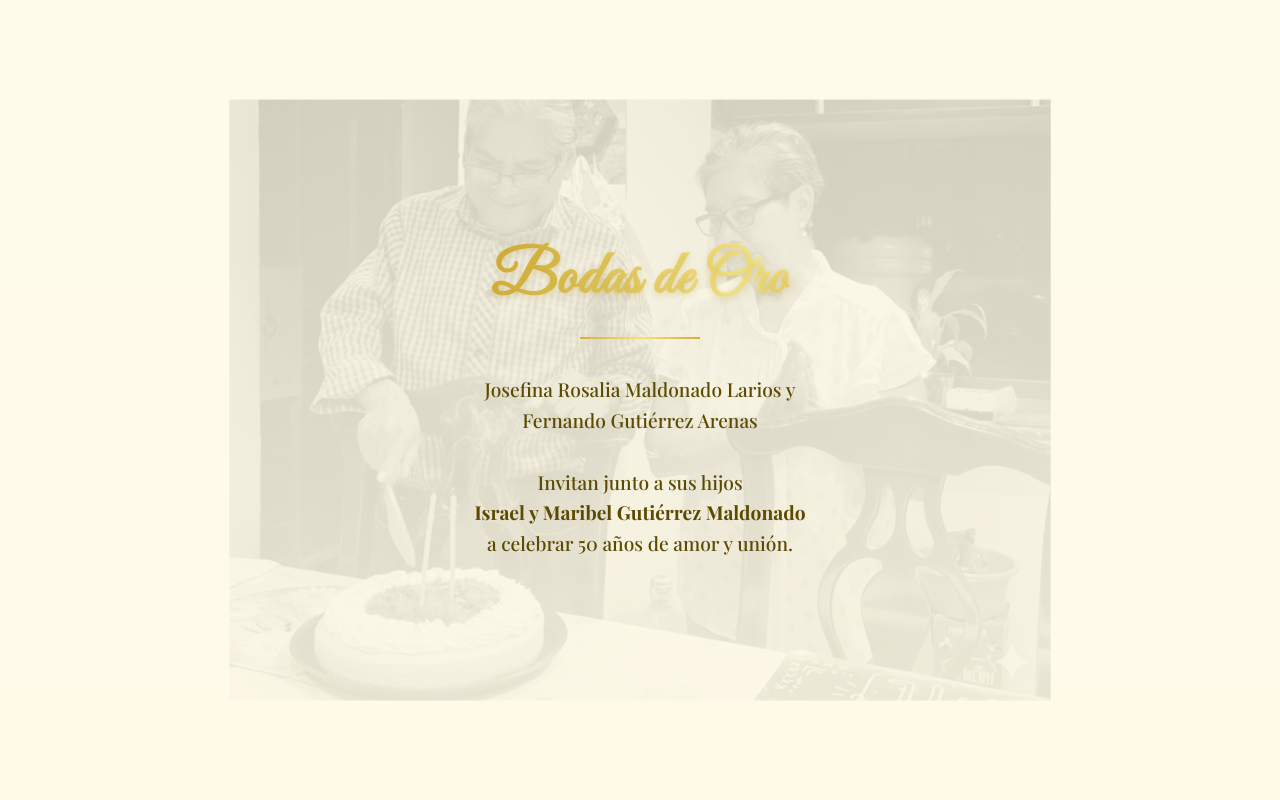
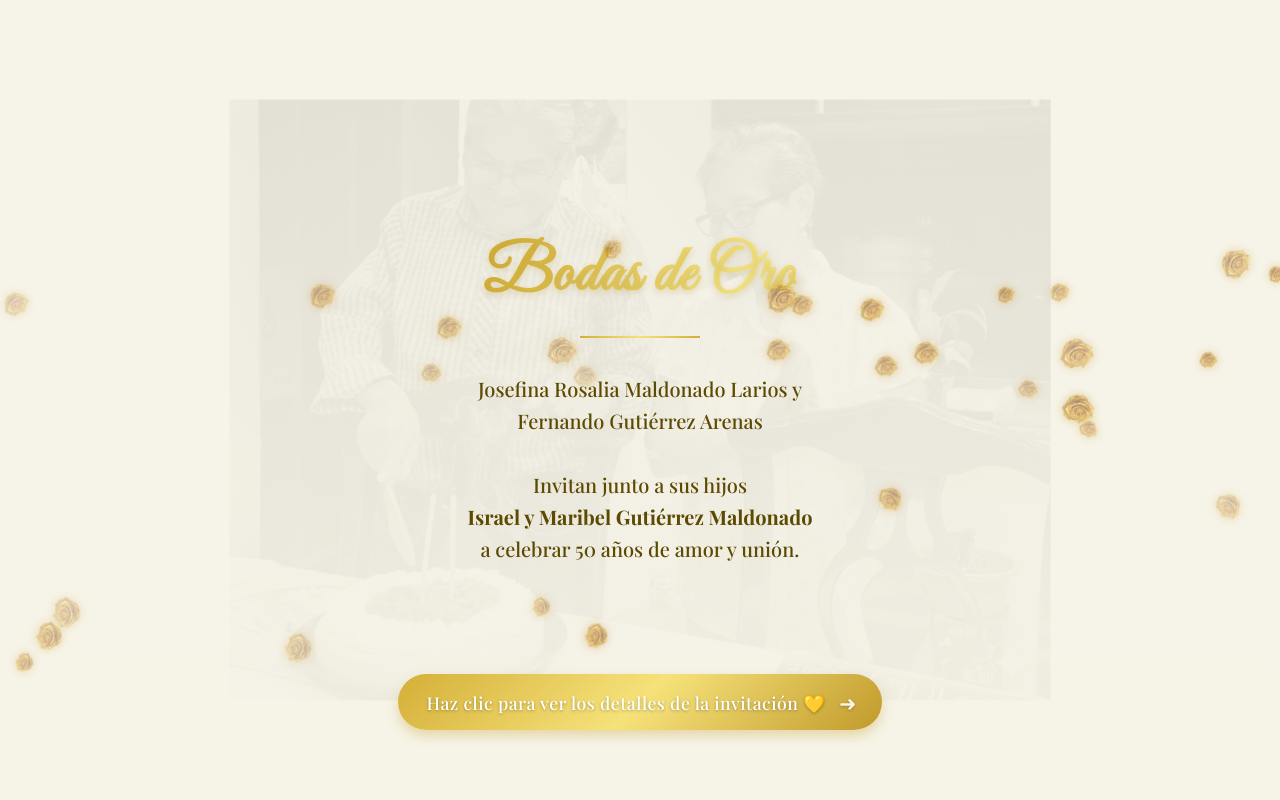
Before and after one commit to gutierrezisrael-stack/bodasdeplataFernandoyJosefina, a plain HTML site: page index.html in a window 1280 px wide. Shown: the top 800 px of the page. Drawn offline with nearby package versions, Linux system fonts and the light colour scheme.

Commit message:
Refactor index.html with enhanced styles and animations
Updated styles, added animations, and improved layout.

```diff
--- a/index.html
+++ b/index.html
@@ -6,7 +6,7 @@
 <title>Bodas de Oro - Josefina y Fernando</title>
 <link href="https://fonts.googleapis.com/css2?family=Great+Vibes&family=Playfair+Display:wght@500;700&family=Cormorant+Garamond:wght@400;500;600&display=swap" rel="stylesheet">
 <style>
-*{margin:0;padding:0;box-sizing:border-box}
+*{margin:0;padding:0;box-sizing:border-box;scroll-behavior:smooth}
 body{
   font-family:'Cormorant Garamond',serif;
   color:#4a3b00;
@@ -15,39 +15,62 @@ body{
   position:relative;
 }
 
-/* --- FONDO GENERAL --- */
+/* --- FONDO GENERAL TAPIZADO CON BRILLO DORADO --- */
 .bg-collage{
   position:fixed;
-  top:0; left:0;
-  width:100%; height:100%;
-  background:url('bda2.jpeg') center/400px repeat fixed;
-  filter:grayscale(15%) brightness(1.05) sepia(40%) hue-rotate(15deg);
-  opacity:0.25;
+  top:0;left:0;
+  width:100%;height:100%;
+  background:url('bda2.jpeg') center/100px repeat fixed;
+  filter:grayscale(5%) brightness(1.15) sepia(55%) saturate(1.3) hue-rotate(25deg);
+  opacity:0.35;
   z-index:0;
+}
+.bg-collage::after{
+  content:"";
+  position:absolute;
+  inset:0;
+  background:linear-gradient(120deg,rgba(255,230,150,0.15),rgba(255,240,200,0.2),rgba(240,200,120,0.15));
+  animation:goldenGlow 12s ease-in-out infinite alternate;
+}
+@keyframes goldenGlow{
+  from{opacity:0.15;}
+  to{opacity:0.35;}
 }
 
 /* --- HERO --- */
 .hero{
   position:relative;
   min-height:100vh;
-  background:linear-gradient(rgba(255,250,230,0.8),rgba(255,250,230,0.9)),
+  background:linear-gradient(rgba(255,250,230,0.85),rgba(255,250,230,0.95)),
              url('bda6.jpg') center/cover no-repeat;
   display:flex;
   flex-direction:column;
   justify-content:center;
   align-items:center;
   text-align:center;
+  overflow:hidden;
   z-index:2;
-  overflow:hidden;
+}
+.hero::before{
+  content:"";
+  position:absolute;
+  inset:0;
+  background:rgba(255,255,255,0.35); /* controla opacidad de la imagen */
+  backdrop-filter:brightness(0.95);
+  z-index:1;
+}
+.hero h1, .hero p, .line, .scroll-indicator{
+  position:relative;
+  z-index:2;
 }
 .hero h1{
   font-family:'Great Vibes',cursive;
-  font-size:3.8rem;
+  font-size:4rem;
   background:linear-gradient(120deg,#c19a2b 0%,#f6e27a 25%,#d4af37 50%,#f7e98e 75%,#b88a00 100%);
   background-size:300% 300%;
   -webkit-background-clip:text;
   -webkit-text-fill-color:transparent;
-  animation:shine 8s linear infinite;
+  animation:shine 8s linear infinite, fadeDown 2s ease forwards;
   text-shadow:0 3px 6px rgba(180,150,50,0.25);
   font-weight:700;
   letter-spacing:1px;
@@ -59,19 +82,64 @@ body{
 }
 .hero p{
   font-family:'Playfair Display',serif;
-  font-size:1.2rem;
+  font-size:1.25rem;
   color:#5b4a00;
   font-weight:500;
   margin-top:15px;
   line-height:1.6;
+  opacity:0;
+  animation:fadeUp 2s ease 0.8s forwards;
 }
 .line{
   width:120px;height:2px;
   background:linear-gradient(to right,#d4af37,#f6e27a,#d4af37);
   margin:20px auto;
+  opacity:0;
+  animation:fadeUp 2s ease 0.5s forwards;
 }
 
-/* --- CONTENIDO --- */
+/* --- BOTÓN DORADO CON FLECHA --- */
+.scroll-indicator {
+  position: absolute;
+  bottom: 70px;
+  text-align: center;
+  z-index: 3;
+  animation: fadeUp 2s ease 1s forwards;
+}
+.cta-button {
+  display: inline-flex;
+  align-items: center;
+  justify-content: center;
+  gap: 10px;
+  background: linear-gradient(135deg, #d4af37, #f6e27a, #c19a2b);
+  color: white;
+  border: none;
+  border-radius: 35px;
+  font-family: 'Playfair Display', serif;
+  font-size: 1.1rem;
+  padding: 14px 28px;
+  cursor: pointer;
+  box-shadow: 0 6px 12px rgba(200, 160, 50, 0.35);
+  transition: all 0.3s ease;
+  letter-spacing: 0.5px;
+  text-shadow: 0 1px 3px rgba(0, 0, 0, 0.3);
+}
+.cta-button:hover {
+  transform: scale(1.06);
+  background: linear-gradient(135deg, #f1cc52, #d4af37);
+  box-shadow: 0 8px 15px rgba(210, 170, 50, 0.4);
+}
+.arrow {
+  font-size: 1.3rem;
+  color: #fff;
+  animation: arrowPulse 1.2s infinite;
+}
+@keyframes arrowPulse {
+  0%, 100% { transform: translateX(0); opacity: 1; }
+  50% { transform: translateX(6px); opacity: 0.8; }
+}
+
+/* --- SECCIONES --- */
 .info{
   position:relative;
   z-index:2;
@@ -87,6 +155,13 @@ body{
   margin:40px 0;
   padding:40px 25px;
   backdrop-filter:blur(6px);
+  opacity:0;
+  transform:translateY(50px);
+  transition:all 1s ease;
+}
+.info section.visible{
+  opacity:1;
+  transform:translateY(0);
 }
 .info h2{
   font-family:'Playfair Display',serif;
@@ -96,6 +171,7 @@ body{
   -webkit-text-fill-color:transparent;
   font-weight:700;
   margin-bottom:15px;
+  animation:fadeDown 1.5s ease;
 }
 .info p{
   font-size:1.05rem;
@@ -104,7 +180,7 @@ body{
   font-weight:500;
 }
 
-/* --- FOTOS CON MARCO DORADO --- */
+/* --- FOTOS CON MARCOS DORADOS --- */
 .info img{
   width:100%;
   max-width:350px;
@@ -113,6 +189,13 @@ body{
   border:6px solid #d4af37;
   border-radius:12px;
   box-shadow:0 6px 16px rgba(200,150,50,0.3);
+  transform:scale(0.95);
+  opacity:0;
+  transition:all 1s ease;
+}
+.info img.visible{
+  transform:scale(1);
+  opacity:1;
 }
 
 /* --- BOTÓN --- */
@@ -145,11 +228,11 @@ a:hover{color:#a07f00;border-color:#a07f00;}
 .rose{
   position:fixed;
   top:-10%;
-  width:55px;
-  opacity:0.35;
+  width:28px;
+  opacity:0.4;
   animation:fall linear infinite;
-  filter:drop-shadow(0 0 6px rgba(210,160,60,0.8));
-  z-index:1;
+  filter:drop-shadow(0 0 5px rgba(210,160,60,0.9));
+  z-index:5;
   pointer-events:none;
 }
 @keyframes fall{
@@ -157,7 +240,7 @@ a:hover{color:#a07f00;border-color:#a07f00;}
   100%{transform:translateY(110vh) rotate(360deg);}
 }
 
-/* FOOTER */
+/* --- FOOTER --- */
 footer{
   text-align:center;
   padding:50px 20px;
@@ -169,16 +252,22 @@ footer{
   line-height:1.6;
 }
 
-/* Animaciones básicas */
+/* --- ANIMACIONES BASE --- */
 @keyframes fadeUp{from{opacity:0;transform:translateY(30px)}to{opacity:1;transform:translateY(0)}}
+@keyframes fadeDown{from{opacity:0;transform:translateY(-30px)}to{opacity:1;transform:translateY(0)}}
+
+/* --- RESPONSIVE --- */
+@media(max-width:600px){
+  .hero h1{font-size:3rem;}
+  .info img{max-width:300px;}
+  .info section{padding:30px 15px;}
+}
 </style>
 </head>
 <body>
 
-<!-- Fondo general -->
 <div class="bg-collage"></div>
 
-<!-- Encabezado principal -->
 <div class="hero">
   <h1>Bodas de Oro</h1>
   <div class="line"></div>
@@ -187,10 +276,16 @@ footer{
   Invitan junto a sus hijos<br>
   <strong>Israel y Maribel Gutiérrez Maldonado</strong><br>
   a celebrar 50 años de amor y unión.</p>
+
+  <div class="scroll-indicator" id="verDetalles">
+    <button class="cta-button">
+      <span>Haz clic para ver los detalles de la invitación 💛</span>
+      <span class="arrow">➜</span>
+    </button>
+  </div>
 </div>
 
-<!-- Secciones -->
-<div class="info">
+<div class="info" id="detalles">
   <section>
     <img src="bda1.png" alt="Ceremonia Religiosa">
     <h2>Ceremonia Religiosa</h2>
@@ -208,7 +303,7 @@ footer{
   </section>
 
   <section>
-    <img src="bda4.jpeg" alt="Confirma tu asistencia">
+    <img src="bda4.png" alt="Confirma tu asistencia">
     <h2>Confirma tu Asistencia</h2>
     <p>Tu presencia es el mejor regalo que podemos recibir.</p>
     <a class="button" href="https://wa.me/5215516569477?text=Confirmo%20mi%20asistencia%20a%20las%20Bodas%20de%20Oro%20de%20Josefina%20y%20Fernando%20💛" target="_blank">Confirmar por WhatsApp</a>
@@ -220,17 +315,53 @@ footer{
   Con cariño, la familia Gutiérrez Maldonado 💕<br>22 de noviembre de 2025
 </footer>
 
+<!-- 🎵 MÚSICA -->
+<audio id="bg-music" src="Toda Una Vida.mp3" preload="auto" loop></audio>
+
 <script>
-/* Rosas doradas cayendo */
-for(let i=0;i<25;i++){
+/* Rosas cayendo */
+for(let i=0;i<30;i++){
   const rose=document.createElement('img');
   rose.src='rosa.png';
   rose.classList.add('rose');
   rose.style.left=Math.random()*100+'vw';
   rose.style.animationDuration=6+Math.random()*8+'s';
-  rose.style.width=(40+Math.random()*40)+'px';
-  rose.style.opacity=0.3+Math.random()*0.2;
+  rose.style.width=(20+Math.random()*20)+'px';
+  rose.style.opacity=0.25+Math.random()*0.3;
   document.body.appendChild(rose);
+}
+
+/* Animaciones en scroll */
+const observer = new IntersectionObserver(entries=>{
+  entries.forEach(entry=>{
+    if(entry.isIntersecting){
+      entry.target.classList.add('visible');
+    }
+  });
+},{threshold:0.2});
+document.querySelectorAll('.info section, .info img').forEach(el=>observer.observe(el));
+
+/* 🎶 Click para reproducir música y bajar */
+const verDetalles=document.getElementById('verDetalles');
+const music=document.getElementById('bg-music');
+verDetalles.addEventListener('click',()=>{
+  tryPlayMusic();
+  document.getElementById('detalles').scrollIntoView({behavior:'smooth'});
+});
+
+let musicStarted=false;
+function tryPlayMusic(){
+  if(musicStarted) return;
+  musicStarted=true;
+  music.volume=0;
+  music.play().then(()=>fadeInMusic()).catch(()=>console.log("Autoplay bloqueado"));
+}
+function fadeInMusic(){
+  let vol=0;
+  const fade=setInterval(()=>{
+    if(vol<0.9){vol+=0.05;music.volume=vol;}
+    else clearInterval(fade);
+  },200);
 }
 </script>
 
```
